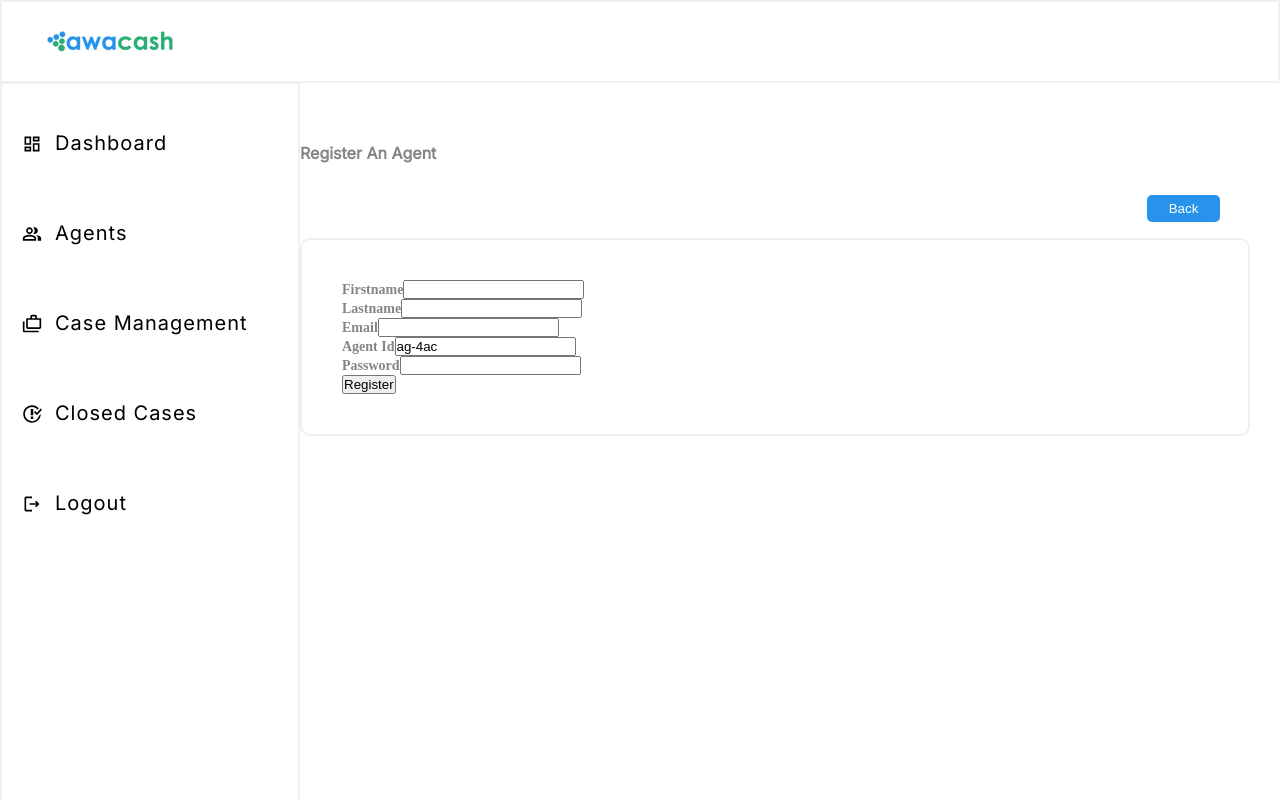
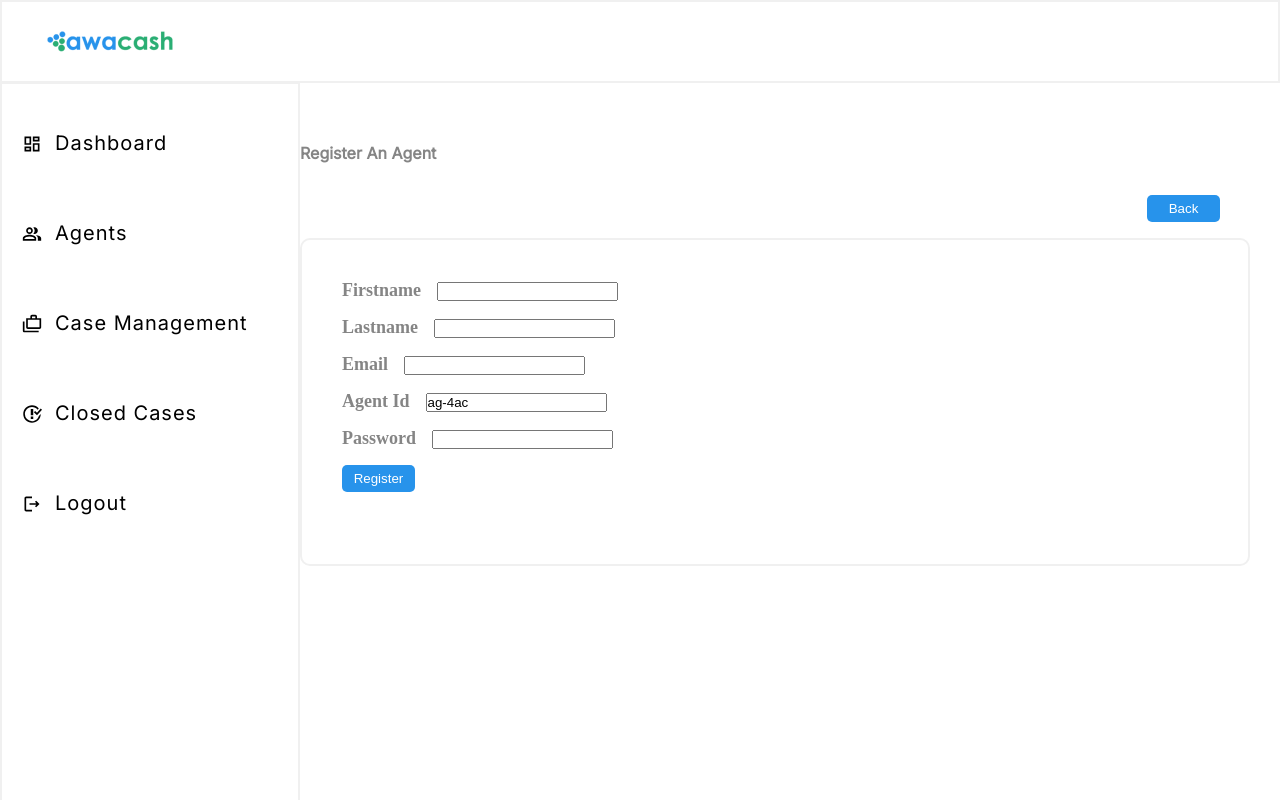
Before and after one commit to victoroab/crmproject-master, a React (Create React App) app: page /agents/invite in a window 1280 px wide. Built offline with nearby package versions, Linux system fonts and the light colour scheme; sample sign-in values are in the browser's storage.

Commit message:
Adjustments

```diff
--- a/src/App.js
+++ b/src/App.js
@@ -27,12 +27,10 @@ function App() {
               <Route index element={<Cases />} />
               <Route path=":caseId" element={<ViewCase />} />
             </Route>
-            <Route path="clcases" element={<ClosedCases />} />
+            <Route path="closed-cases" element={<ClosedCases />} />
             <Route path="logout" element={<Logout />} />
           </Route>
         </Route>
-
-        {/** */}
 
         <Route path="*" element={<Navigate to="/" replace />} />
       </Routes>
--- a/src/components/AddAgent.js
+++ b/src/components/AddAgent.js
@@ -46,8 +46,9 @@ const AddAgent = () => {
         </div>
 
         <div className="add-agent-table-section">
-          <form className="" onSubmit={handleRegister}>
-            <label className="" htmlFor="firstname">
+          <form className="add-ag-form" onSubmit={handleRegister}>
+            <span className="field-container">
+              <label className="label-title" htmlFor="firstname">
                 Firstname
               </label>
               <input
@@ -60,8 +61,11 @@ const AddAgent = () => {
                   setFirstName(e.target.value)
                 }}
               />
-            <br />
-            <label className="" htmlFor="lastname">
+            </span>
+            {/* <br /> */}
+
+            <span className="field-container">
+              <label className="label-title" htmlFor="lastname">
                 Lastname
               </label>
               <input
@@ -74,8 +78,11 @@ const AddAgent = () => {
                   setLastName(e.target.value)
                 }}
               />
-            <br />
-            <label className="" htmlFor="email">
+            </span>
+            {/* <br /> */}
+
+            <span className="field-container">
+              <label className="label-title" htmlFor="email">
                 Email
               </label>
               <input
@@ -88,11 +95,27 @@ const AddAgent = () => {
                   setEmail(e.target.value)
                 }}
               />
-            <br />
-            <label htmlFor="agentId">Agent Id</label>
-            <input type="" className="" id="agentId" value={agentId} readOnly />
-            <br />
-            <label htmlFor="password">Password</label>
+            </span>
+
+            <span className="field-container">
+              <label className="label-title" htmlFor="agentId">
+                Agent Id
+              </label>
+              <input
+                type=""
+                className=""
+                id="agentId"
+                value={agentId}
+                readOnly
+              />
+            </span>
+            {/* <br /> */}
+            {/* <br /> */}
+
+            <span className="field-container">
+              <label className="label-title" htmlFor="password">
+                Password
+              </label>
               <input
                 type=""
                 className=""
@@ -103,8 +126,12 @@ const AddAgent = () => {
                   setPassword(e.target.value)
                 }}
               />
-            <br />
-            <button className="">Register</button>
+            </span>
+            {/* <br /> */}
+
+            <span className="field-container">
+              <button className="back-btn">Register</button>
+            </span>
           </form>
         </div>
       </section>
--- a/src/data/sideMenuData.js
+++ b/src/data/sideMenuData.js
@@ -32,7 +32,7 @@ const menuItems = [
   {
     id: '4',
     title: 'Closed Cases',
-    path: '/clcases',
+    path: '/closed-cases',
     icon: <GoIssueClosed />,
     className: 'item',
   },
--- a/src/styles/addagent.css
+++ b/src/styles/addagent.css
@@ -70,7 +70,6 @@
     align-items: flex-start;
     justify-content: center;
     overflow-x: scroll;
-
 }
 
 .aatfs {
@@ -79,6 +78,25 @@
     display: flex;
     flex-direction: column;
     flex-wrap: wrap;
+}
+
+.add-ag-form {
+    display: flex;
+    flex-direction: column;
+}
+
+.field-container {
+    margin-bottom: 1rem;
+}
+
+.field-container > input{
+    height: 1.2rem;
+}
+
+.label-title {
+    font-weight: 700;
+    font-size: large;
+    margin-right: 1rem;
 }
 
 .add-agent-table-form-button {
@@ -101,7 +119,6 @@
 
 }
 
-
 @media screen and (max-width: 900px) {
     .add-agent-body {
         margin-left: 30px;
--- a/src/styles/login.css
+++ b/src/styles/login.css
@@ -106,8 +106,9 @@ form label {
 }
 
 
-@media screen and (max-width: 1200px) {
+@media screen and (max-width: 670px) {
     main {
-        margin-left: 20px; margin-right: 20px;
+        margin-left: 20px;
+        margin-right: 20px;
     }
 }
```
Lines whose indentation alone changed are shown as unchanged.
